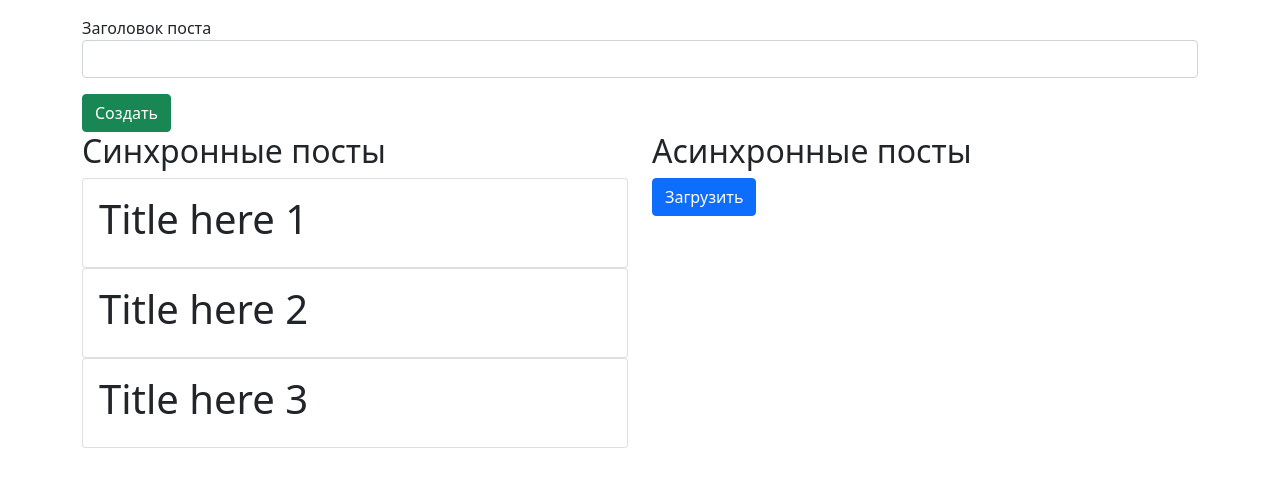
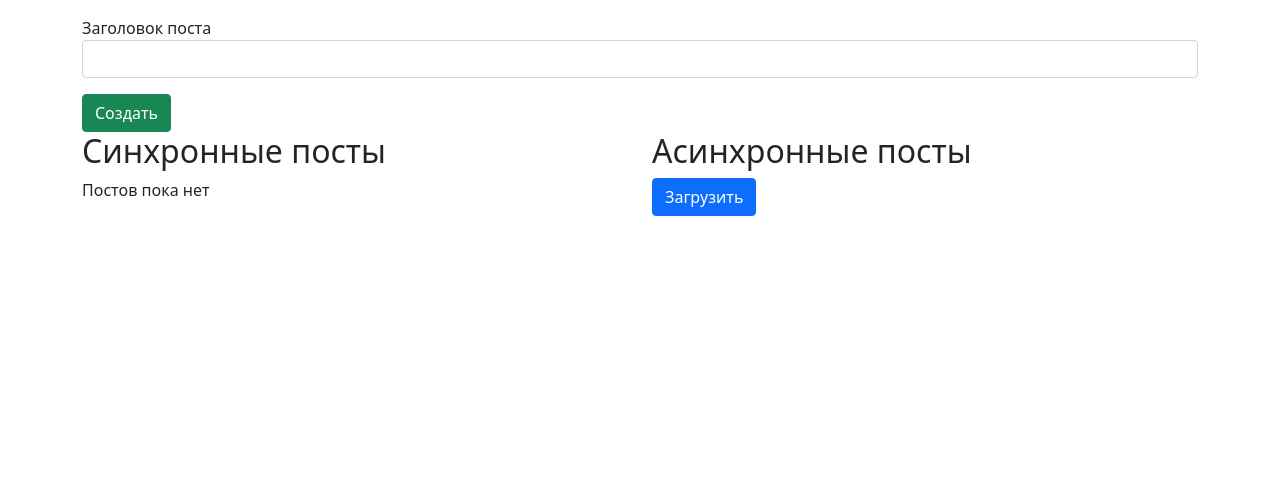
Before and after one commit to chernetskiy-ivan/React-Redux-Saga, a React (Create React App) app: page / in a window 1280 px wide. Shown: the top 484 px of the page. Built offline with nearby package versions, Linux system fonts and the light colour scheme.

Commit message:
created mapStateToProps in Posts.js

```diff
--- a/src/App.js
+++ b/src/App.js
@@ -14,7 +14,7 @@
         <div className="row">
             <div className="col">
                 <h2>Синхронные посты</h2>
-                <Posts posts={[1,2,3]}/>
+                <Posts />
             </div>
             <div className="col">
                 <h2>Асинхронные посты</h2>
--- a/src/Components/Posts.js
+++ b/src/Components/Posts.js
@@ -1,9 +1,20 @@
 import React from 'react'
+import {connect} from 'react-redux'
 import Post from './Post'
 
-export default function Posts({posts}) {
-    if(!posts.length) {
+const Posts = ({syncPosts}) => {
+    if(!syncPosts.length) {
         return <p>Постов пока нет</p>
     }
-    return posts.map(post => <Post post={post} key={post} />)
+    return syncPosts.map(post => <Post post={post} key={post} />)
 }
+
+const mapStateToProps = state => {
+    return {
+        syncPosts: state.posts.posts
+    }
+}
+
+//connect - функция высшего порядка
+//такой страннй синтаксис так как connect() вернет функцию в которую и будет оборочавиться Posts
+export default connect(mapStateToProps, null)(Posts)
```
